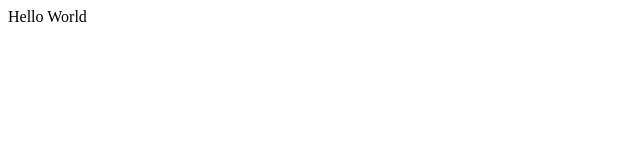
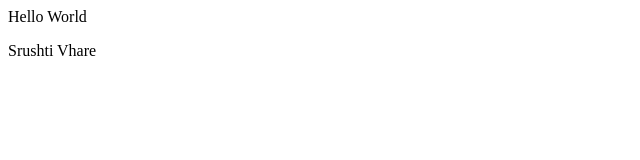
Before and after one commit to SrushtiVhare/git-github-practice, a plain HTML site: page index.html in a window 1280 px wide. Shown: the full height of the page, 0-640 px from the left. Drawn offline with Linux system fonts and the light colour scheme.

Commit message:
name added

```diff
--- a/index.html
+++ b/index.html
@@ -1 +1,2 @@
 <P>Hello World</P>
+<p>Srushti Vhare</p>
```
